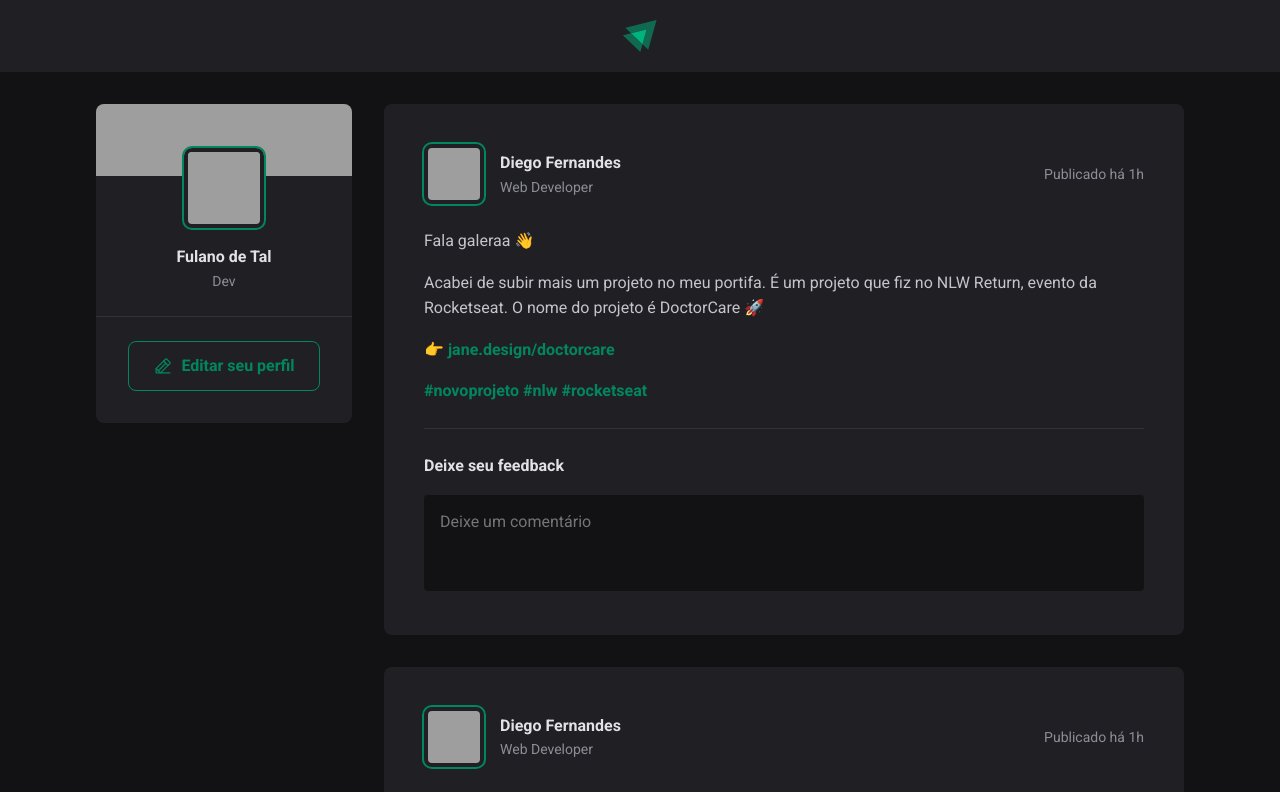
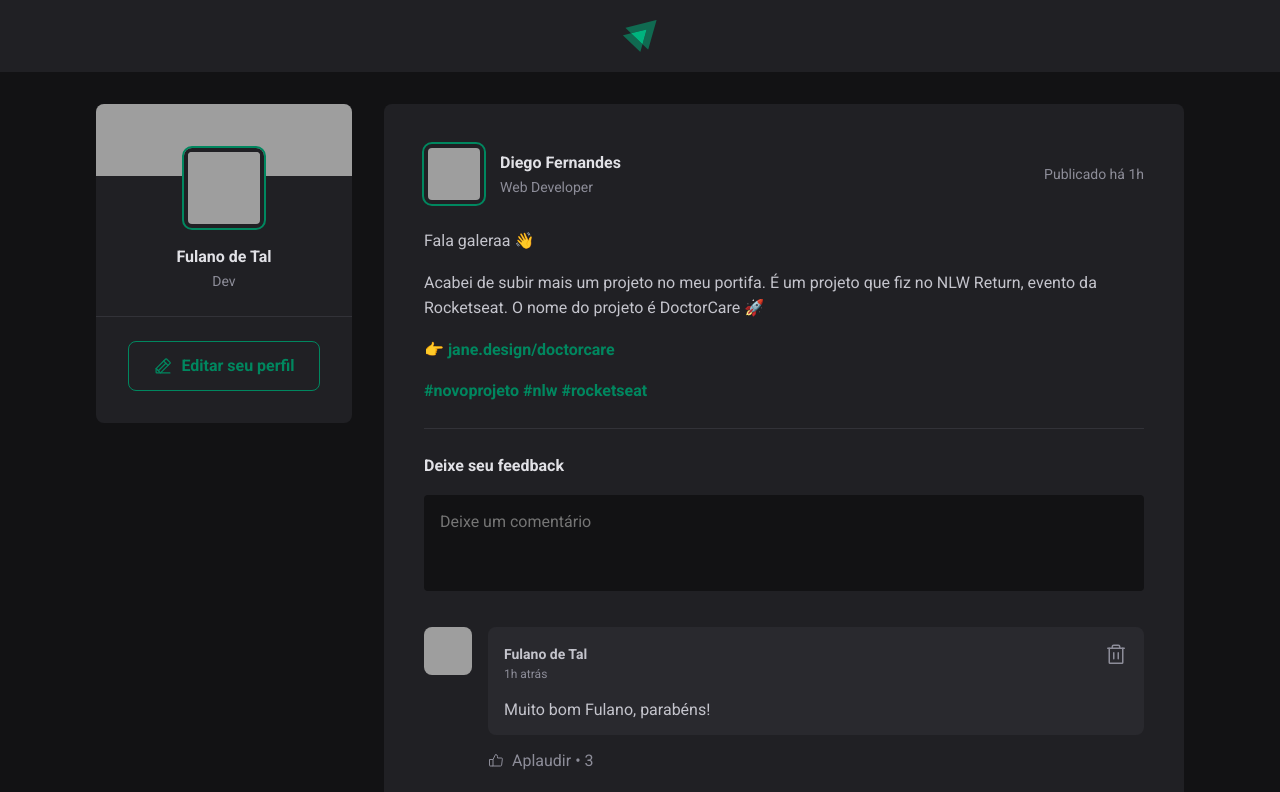
Before and after one commit to jonathas-arruda/autofeed, a React (Vite) app: page / in a window 1280 px wide. Shown: the top 792 px of the page. Built offline with nearby package versions, Linux system fonts and the light colour scheme; grey boxes are pictures that could not be loaded.

Commit message:
Application structure - Comments

```diff
--- a/src/App.jsx
+++ b/src/App.jsx
@@ -17,10 +17,7 @@
             author="Fulano de Tal"
             content="Lorem ipsum dolor sit amet consectetur adipisicing elit. Assumenda, perferendis."
           />
-          <Post
-            author="Fulano de Tal"
-            content="Lorem ipsum dolor sit amet consectetur adipisicing elit. Assumenda, perferendis."
-          />
+
 
         </main>
       </div>
--- /dev/null
+++ b/src/components/Comment.jsx
@@ -0,0 +1,32 @@
+import { ThumbsUp, Trash } from "phosphor-react";
+import styles from "./Comment.module.css";
+
+export function Comment() {
+  return (
+    <header className={styles.comment}>
+      <img src="https://github.com/jonathas-arruda.png" alt="" />
+      <div className={styles.commentBox}>
+        <div className={styles.commentContent}>
+          <header>
+            <div className={styles.authorAndTime}>
+              <strong>Fulano de Tal</strong>
+              <time title="11 de Maio às 08:13h" dateTime="2022-05-11 08:13:00">
+                1h atrás
+              </time>
+            </div>
+            <button title="Deletar comentário.">
+              <Trash size={24}/>
+            </button>
+          </header>
+          <p>Muito bom Fulano, parabéns!</p>
+        </div>
+        <footer>
+          <button>
+            <ThumbsUp />
+            Aplaudir <span>3</span>
+          </button>
+        </footer>
+      </div>
+    </header>
+  );
+}
--- /dev/null
+++ b/src/components/Comment.module.css
@@ -0,0 +1,87 @@
+.comment {
+  margin-top: 1.5rem;
+  display: flex;
+  gap: 1rem;
+}
+
+.comment > img {
+  width: 3rem;
+  height: 3rem;
+  border-radius: 8px;
+}
+
+.commentBox {
+  flex: 1;
+}
+
+.commentContent {
+  background: var(--gray-700);
+  border-radius: 8px;
+  padding: 1rem;
+}
+
+.commentContent header {
+  display: flex;
+  align-items: flex-start;
+  justify-content: space-between;
+}
+
+.authorAndTime strong {
+  display: block;
+  font-size: 0.875rem;
+  line-height: 1.6;
+}
+
+.authorAndTime time {
+  display: block;
+  font-size: 0.75rem;
+  line-height: 1.6;
+  color: var(--gray-400);
+}
+
+.commentContent header button {
+  background: transparent;
+  border: 0;
+  color: var(--gray-400);
+  cursor: pointer;
+  line-height: 0;
+  border-radius: 2px;
+}
+
+.commentContent header button:hover {
+  color: var(--red-500);
+}
+
+.commentContent p {
+  margin-top: 1rem;
+  color: var(--gray-300);
+}
+
+.commentBox footer {
+  margin-top: 1rem;
+}
+
+.commentBox footer button {
+  background: transparent;
+  border: 0;
+  color: var(--gray-400);
+  cursor: pointer;
+
+  display: flex;
+  align-items: center;
+
+  border-radius: 2px;
+}
+
+.commentBox footer button:hover {
+  color: var(--green-300);
+}
+
+.commentBox footer button svg {
+  margin-right: 0.5rem;
+}
+
+.commentBox footer button span::before {
+  content: "\2022";
+  padding: 0 0.25rem;
+}
--- a/src/components/Post.jsx
+++ b/src/components/Post.jsx
@@ -1,3 +1,4 @@
+import { Comment } from "./Comment";
 import styles from "./Post.module.css";
 
 export function Post() {
@@ -44,6 +45,11 @@
           <button type="submit">Publicar</button>
         </footer>
       </form>
+      <div className={styles.commentList}>
+        <Comment />
+        <Comment />
+        <Comment />
+      </div>
     </article>
   );
 }
--- a/src/components/Post.module.css
+++ b/src/components/Post.module.css
@@ -118,3 +118,6 @@
 .commentForm button[type="submit"]:hover {
   background: var(--green-300);
 }
+.commentList{
+  margin-top: 2rem;
+}
--- a/src/global.css
+++ b/src/global.css
@@ -10,6 +10,8 @@
 
   --green-300: #00B37E;
   --green-500: #00875f;
+
+  --red-500: #F75A68;
 }
 
 :focus {
```
